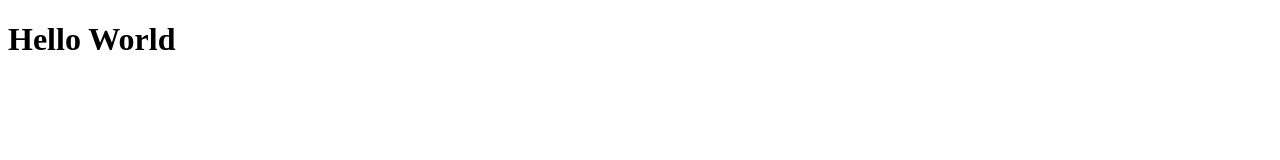
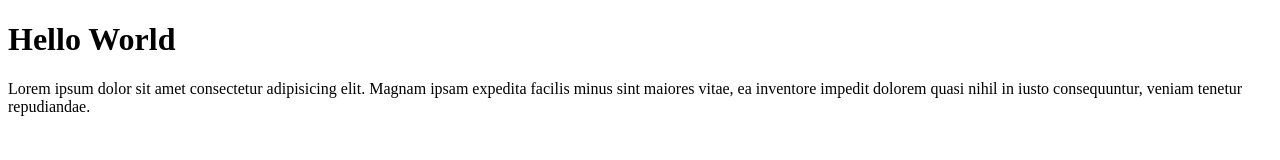
Before and after one commit to Sabrinaadri/first-project, a plain HTML site: page index.html in a window 1280 px wide. Drawn offline with Linux system fonts and the light colour scheme.

Commit message:
ptag -added

```diff
--- a/index.html
+++ b/index.html
@@ -8,5 +8,6 @@
 </head>
 <body>
     <h1>Hello World</h1>
+    <p>Lorem ipsum dolor sit amet consectetur adipisicing elit. Magnam ipsam expedita facilis minus sint maiores vitae, ea inventore impedit dolorem quasi nihil in iusto consequuntur, veniam tenetur repudiandae.</p>
 </body>
 </html>
```
